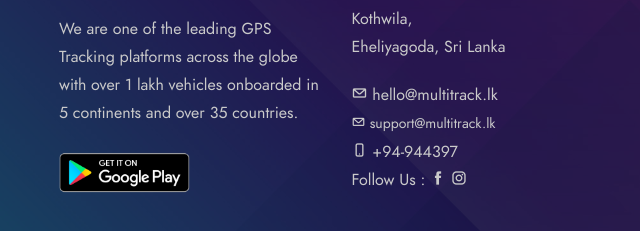
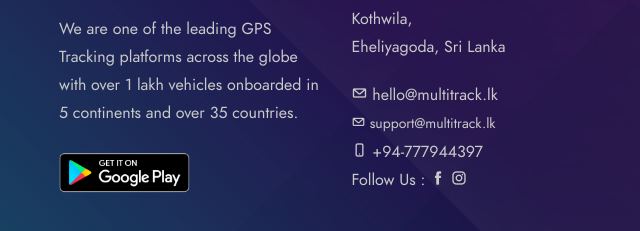
Before and after one commit to o2solution/multitrack, a plain HTML site: page shop.php.html in a window 1280 px wide. Shown: the part 2501-2732 px from the top of the page, 11-651 px from the left. Drawn offline with Linux system fonts and the light colour scheme; files whose address does not match are found by name.

Commit message:
Update shop.php.html

```diff
--- a/shop.php.html
+++ b/shop.php.html
@@ -565,7 +565,7 @@
               <a href="mailto:hello@multitrack.lk"><i class="jam jam-envelope"></i> hello@multitrack.lk</a><br>
               <a href="mailto:support@multitrack.lk" style="font-size: 14px;"><i class="jam jam-envelope"></i> support@multitrack.lk</a><br>
 
-              <a href="tel:+94777944397"><i class="jam jam-phone"></i> +94-944397</a><br>
+              <a href="tel:+94777944397"><i class="jam jam-phone"></i> +94-777944397</a><br>
               Follow Us :
               <a href="https://www.facebook.com/multitrack.lk"><i class="jam jam-facebook"></i></a>
               <a href="https://www.instagram.com/multitrack.lk/"><i class="jam jam-instagram"></i></a>
```
